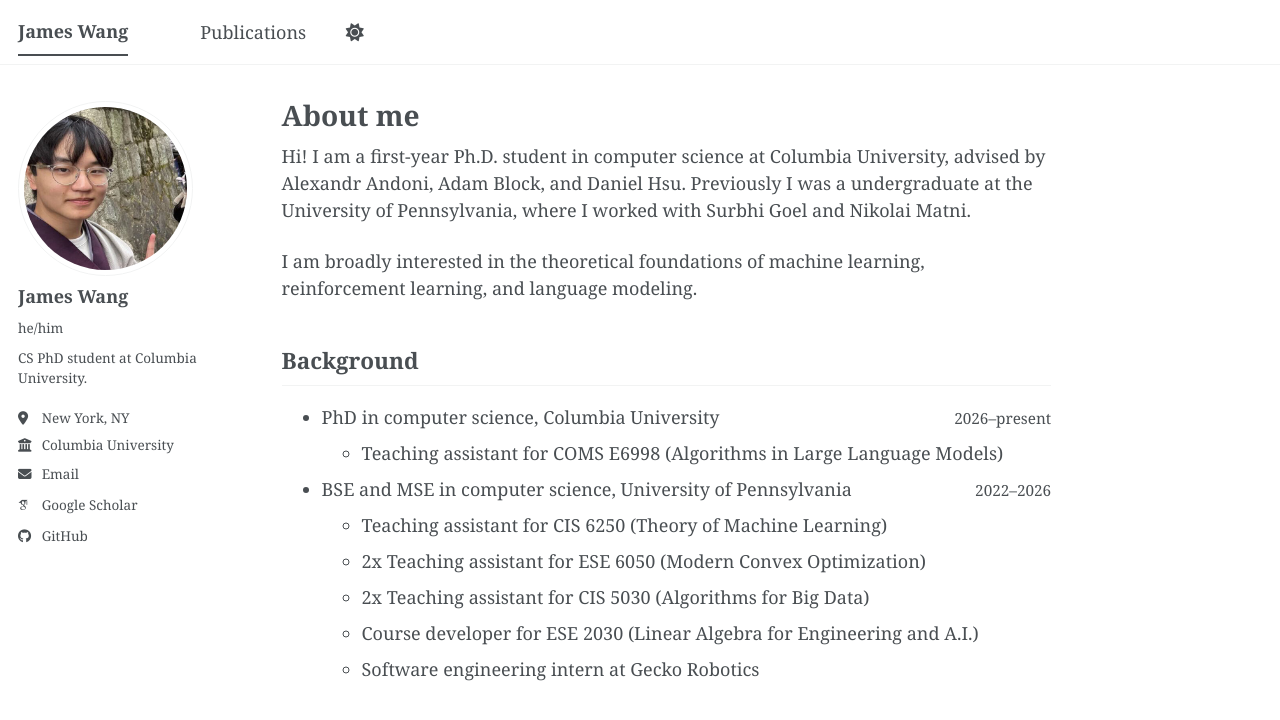
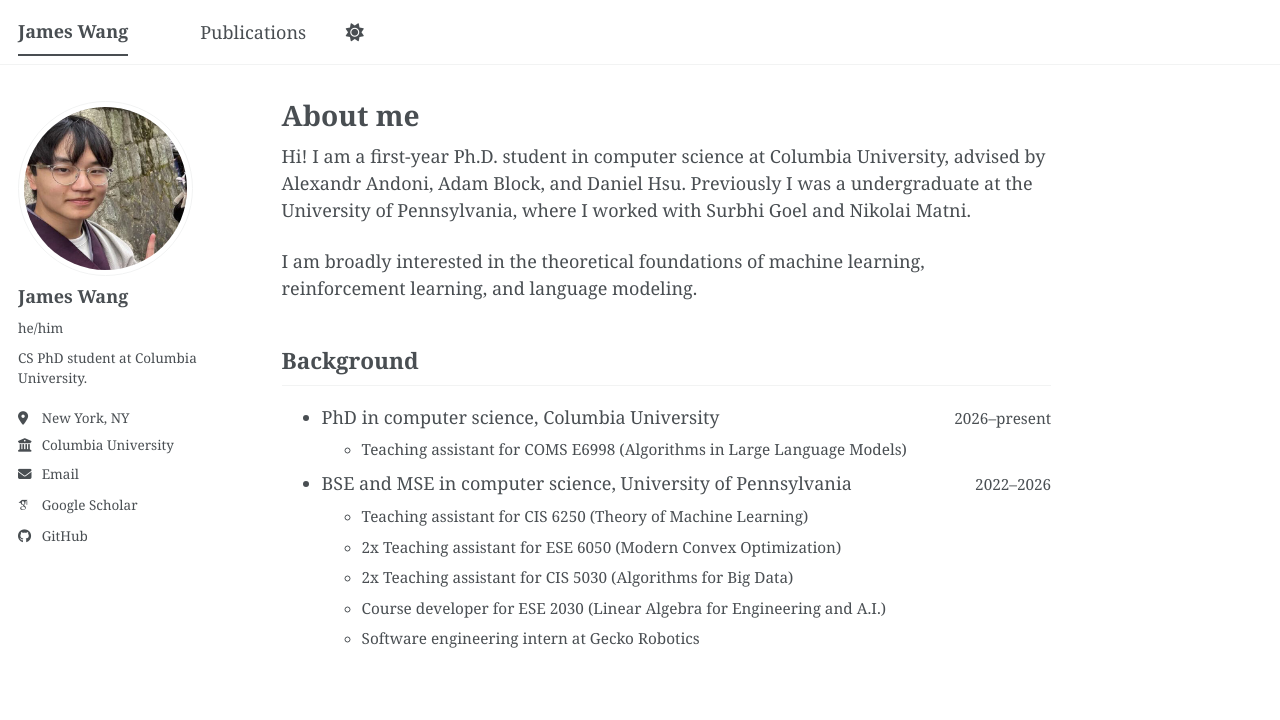
Before and after one commit to jwang541/jwang541.github.io, a Jekyll site: the page built from _pages/about.md, in a window 1280 px wide and 900 px high. Shown: the top 720 px of the window. Built offline with Jekyll 4.4.1, drawn with Linux system fonts in a browser that asks for light colours; some web fonts are replaced; a script bundle is joined from its source files by our own code; library files that are not in the unit come from our copies.

Commit message:
better font sizes for educational experiences

```diff
--- a/_sass/layout/_page.scss
+++ b/_sass/layout/_page.scss
@@ -116,6 +116,10 @@
   @include breakpoint($small) {
     grid-template-columns: minmax(0, 1fr) auto;
   }
+}
+
+.education__heading + ul {
+  font-size: 0.85em;
 }
 
 .education__dates {
```
